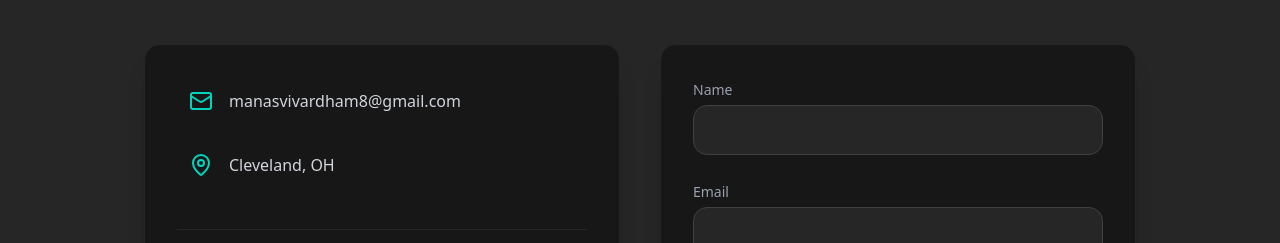
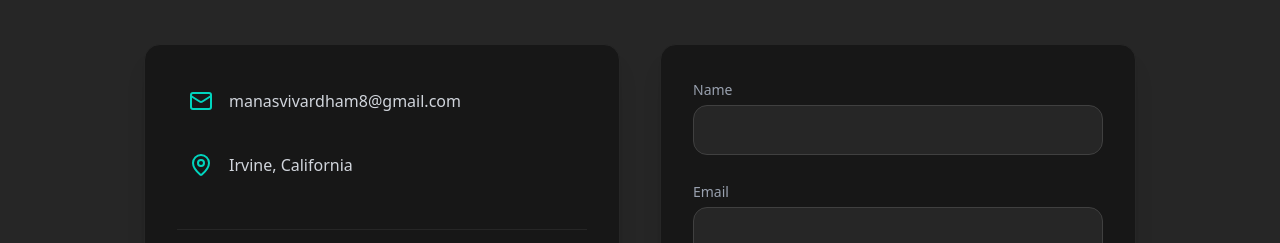
Before and after one commit to mvardham-jpg/personal-porfolio, a Next.js app: page / in a window 1280 px wide. Shown: the part 3340-3583 px from the top of the page. Built offline with nearby package versions, Linux system fonts and the light colour scheme; no server answers.

Commit message:
Update contact.jsx

```diff
--- a/components/ui/contact.jsx
+++ b/components/ui/contact.jsx
@@ -54,7 +54,7 @@
 
             <div className="flex items-center gap-4 p-3 rounded-xl hover:bg-neutral-800 transition">
               <MapPin className="w-6 h-6 text-teal-400 flex-shrink-0" />
-              <span className="text-gray-300">Cleveland, OH</span>
+              <span className="text-gray-300">Irvine, California</span>
             </div>
           </div>
 
```
